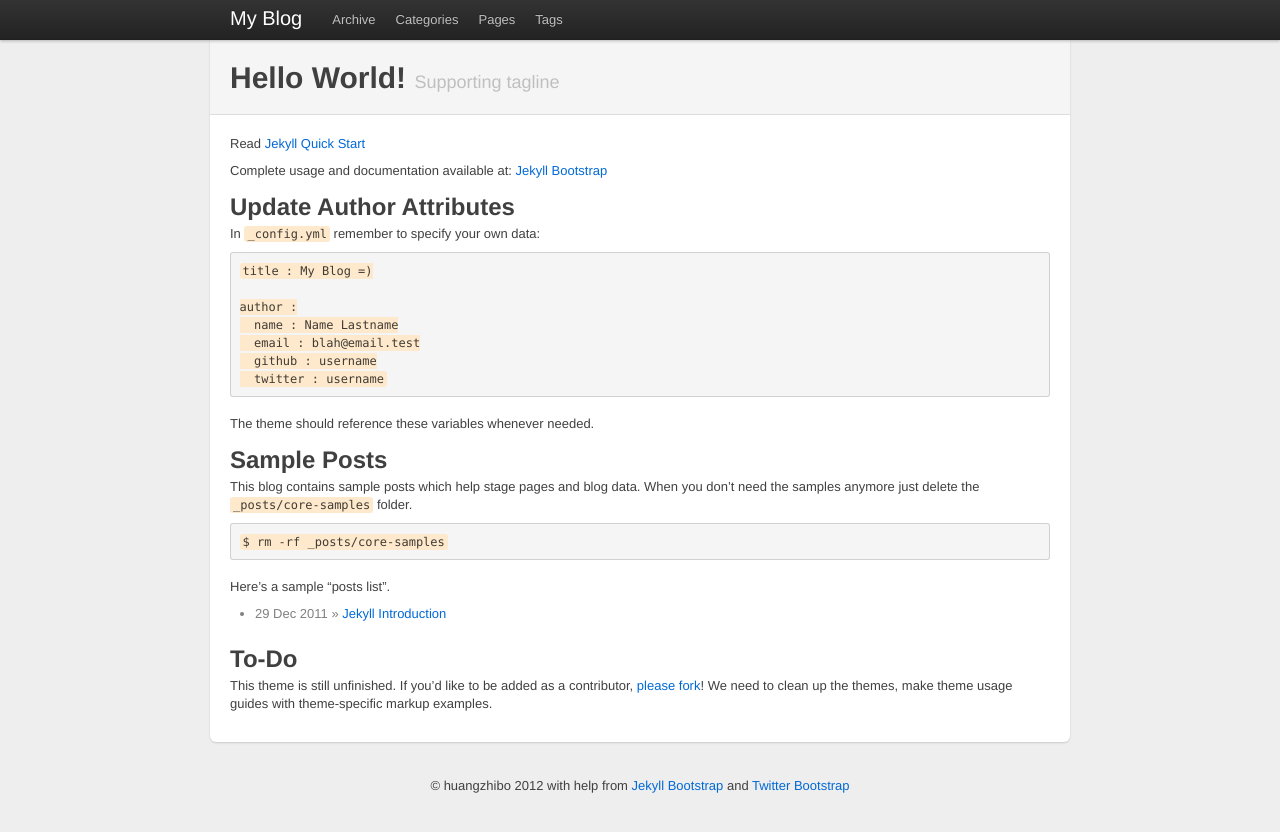
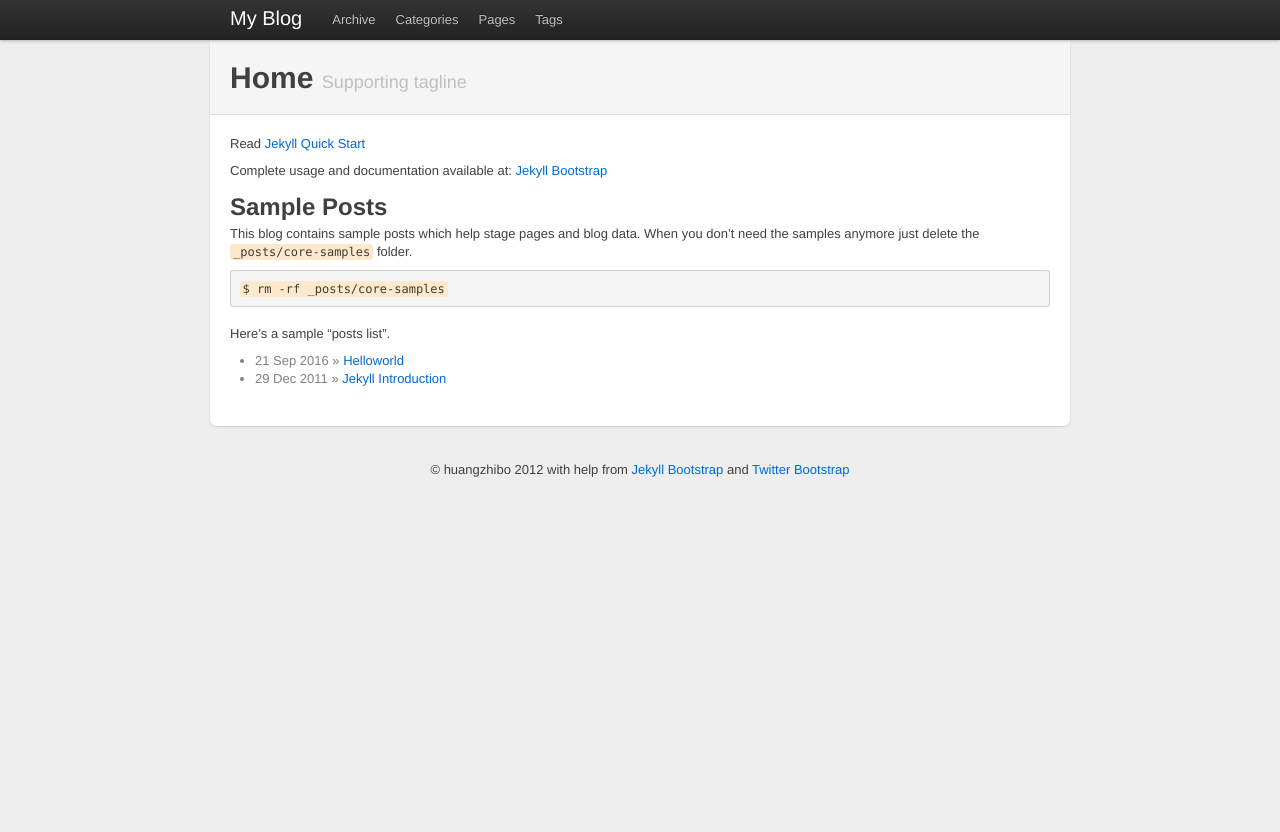
Before and after one commit to huangzhibo/huangzhibo.github.com, a Jekyll site: the page built from index.md, in a window 1280 px wide. Shown: the top 832 px of the page. Built offline with Jekyll 4.4.1, drawn with Linux system fonts in a browser that asks for light colours.

Commit message:
add test md

```diff
--- a/index.md
+++ b/index.md
@@ -1,27 +1,13 @@
 ---
 layout: page
-title: Hello World!
-tagline: Supporting tagline
+title: Home
+#tagline: Supporting tagline
 ---
 {% include JB/setup %}
 
 Read [Jekyll Quick Start](http://jekyllbootstrap.com/usage/jekyll-quick-start.html)
 
 Complete usage and documentation available at: [Jekyll Bootstrap](http://jekyllbootstrap.com)
-
-## Update Author Attributes
-
-In `_config.yml` remember to specify your own data:
-
-    title : My Blog =)
-
-    author :
-      name : Name Lastname
-      email : blah@email.test
-      github : username
-      twitter : username
-
-The theme should reference these variables whenever needed.
 
 ## Sample Posts
 
@@ -37,8 +23,3 @@ Here's a sample "posts list".
     <li><span>{{ post.date | date_to_string }}</span> &raquo; <a href="{{ BASE_PATH }}{{ post.url }}">{{ post.title }}</a></li>
   {% endfor %}
 </ul>
-
-## To-Do
-
-This theme is still unfinished. If you'd like to be added as a contributor, [please fork](http://github.com/plusjade/jekyll-bootstrap)!
-We need to clean up the themes, make theme usage guides with theme-specific markup examples.
```
Also changed, not shown: _posts/2016-9-21-HelloWorld.md (added, +11 -0 lines).
